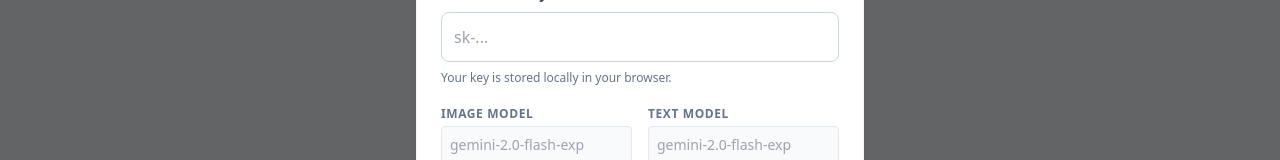
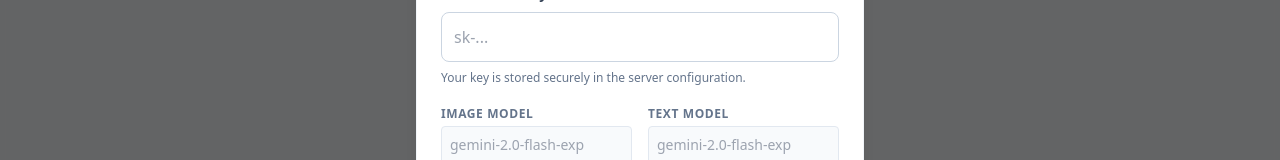
Before and after one commit to ZUENS2020/AI-StickerGrid-Maker, a React (Vite) app: page / in a window 1280 px wide. Both pictures are taken after a click on the button "Please configure your API settings to start.". Shown: the part 322-482 px from the top of the page. Built offline with nearby package versions, Linux system fonts and the light colour scheme; no server answers.

Commit message:
Update API key storage note in UI and translations
Changed the authentication note in the UI and translation files to indicate that the API key is now stored securely in the server configuration instead of the browser.

```diff
--- a/App.tsx
+++ b/App.tsx
@@ -272,7 +272,7 @@ const App: React.FC = () => {
                                     className="w-full border border-slate-300 p-3 rounded-lg focus:ring-2 focus:ring-indigo-500 focus:border-indigo-500 outline-none transition-all"
                                 />
                                 <p className="text-xs text-slate-500 mt-2">
-                                    {t.authNote || "Your key is stored securely in your browser."}
+                                    {t.authNote || "Your key is stored securely in the server configuration."}
                                 </p>
                             </div>
                             <div className="grid grid-cols-2 gap-4">
--- a/locales.ts
+++ b/locales.ts
@@ -18,7 +18,7 @@ export const translations = {
     authTitle: "Configure API",
     authSubtitle: "Enter your API Key to start generating stickers.",
     authBtn: "Open Settings",
-    authNote: "Your key is stored locally in your browser.",
+    authNote: "Your key is stored securely in the server configuration.",
 
     // Hero
     heroTitle1: "Create Sticker Packs",
@@ -85,7 +85,7 @@ export const translations = {
     authTitle: "配置 API",
     authSubtitle: "输入您的 API 密钥以开始生成表情包。",
     authBtn: "打开设置",
-    authNote: "您的密钥仅存储在本地浏览器中。",
+    authNote: "您的密钥将安全存储在服务器配置文件中。",
 
     // Hero
     heroTitle1: "极速制作",
```
